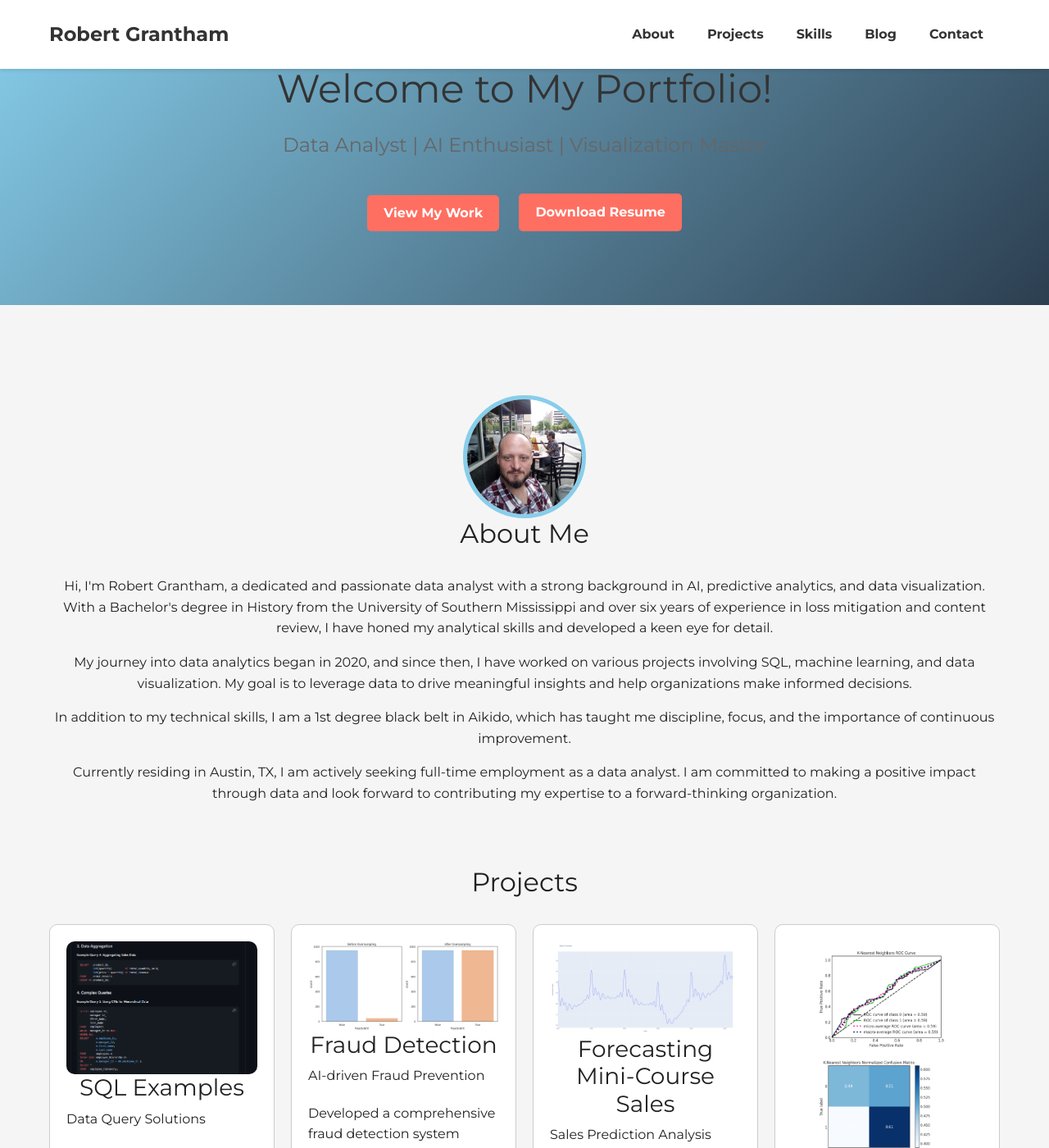
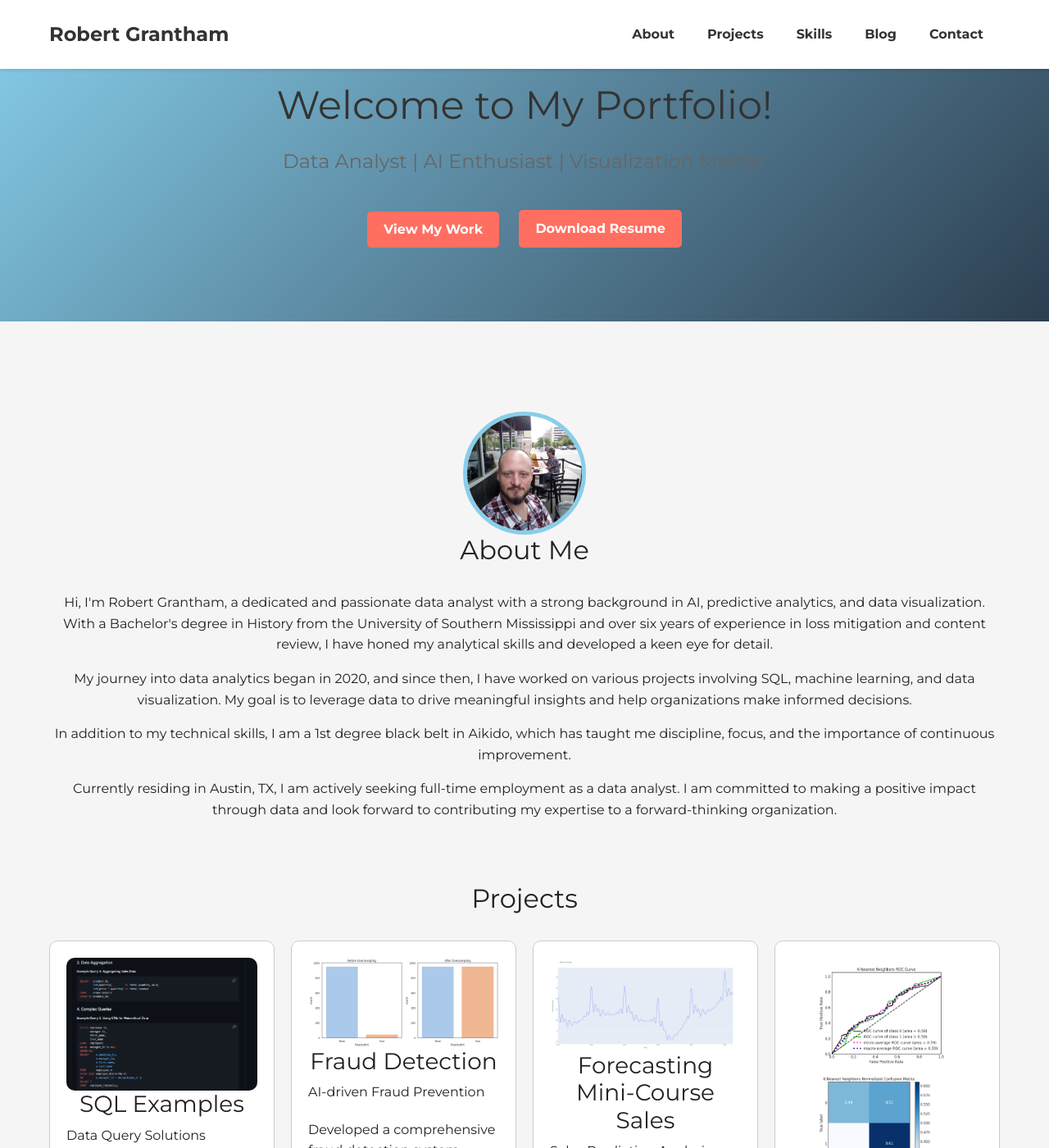
Before and after one commit to rgrantham82/rgrantham82.github.io, a Jekyll site: the page built from index.html, in a window 1280 px wide and 1400 px high. Shown: the whole window at 82% size. Built offline with Jekyll 4.4.1, drawn with Linux system fonts in a browser that asks for light colours; nearby versions of some CDN libraries.

Commit message:
Update hero.html

```diff
--- a/_includes/hero.html
+++ b/_includes/hero.html
@@ -12,7 +12,7 @@
 <style>
   .hero {
     background-color: #f5f5f5;
-    padding: 60px 20px;
+    padding: 80px 20px 60px; /* Added 80px top padding */
     text-align: center;
     position: relative;
     overflow: hidden;
```
